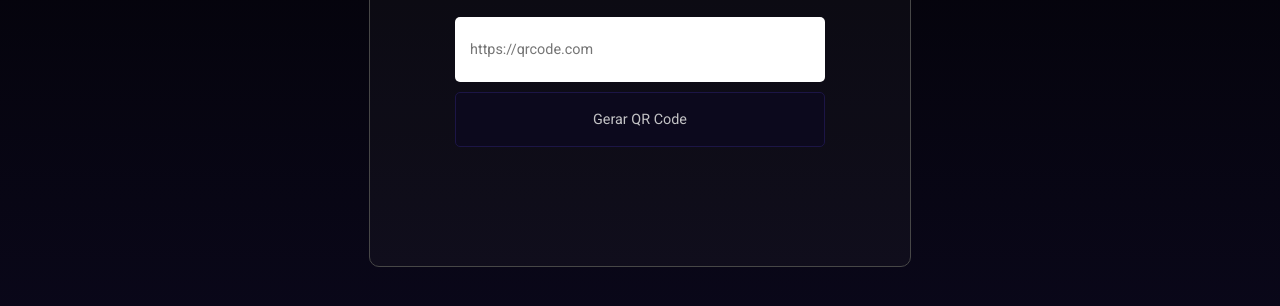
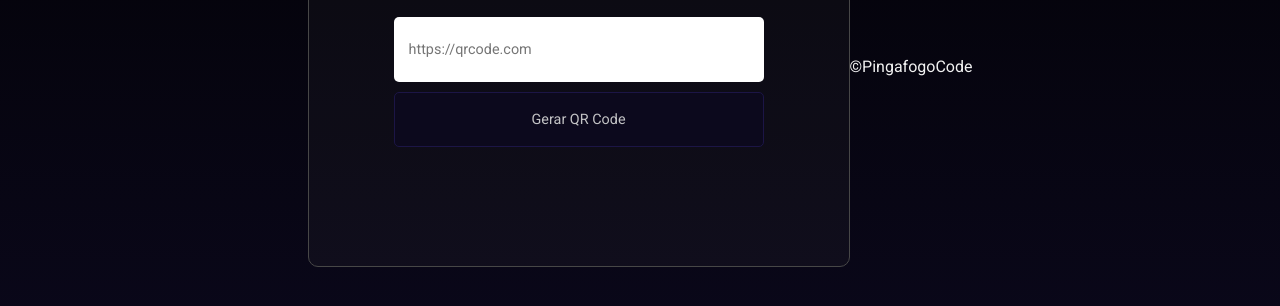
Before and after one commit to Rafa-OurosS/QRC-Generate, a plain HTML site: page index.html in a window 1280 px wide. Shown: the part 334-640 px from the top of the page. Drawn offline with Linux system fonts and the light colour scheme.

Commit message:
Add footer with copyright notice

```diff
--- a/index.html
+++ b/index.html
@@ -24,5 +24,8 @@
             <img src="midia/qr-code.png" alt="QR Code" width="150">
         </div>
     </div>
+    <footer>
+        <p>&copy;PingafogoCode</p>
+    </footer>
 </body>
 </html>
```
